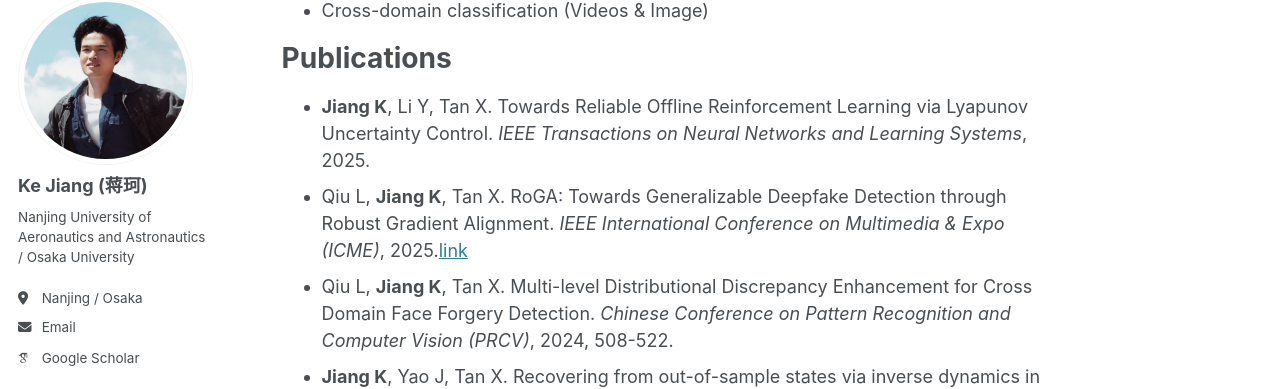
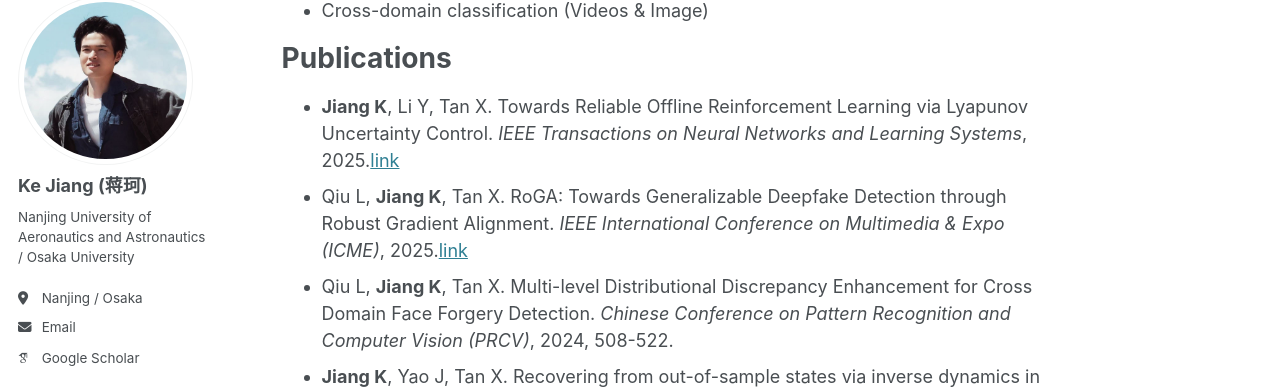
Before and after one commit to Jack10843/Jack10843.github.io, a Jekyll site: the page built from _pages/about.md, in a window 1280 px wide and 900 px high, scrolled down 836 px. Shown: the part 110-499 px from the top of the window. Built offline with Jekyll 4.4.1, drawn with Linux system fonts in a browser that asks for light colours; some web fonts are replaced.

Commit message:
Update about.md

```diff
--- a/_pages/about.md
+++ b/_pages/about.md
@@ -28,7 +28,7 @@ Research Interests
 
 Publications
 ======
- - **Jiang K**, Li Y, Tan X. Towards Reliable Offline Reinforcement Learning via Lyapunov Uncertainty Control. *IEEE Transactions on Neural Networks and Learning Systems*, 2025.
+ - **Jiang K**, Li Y, Tan X. Towards Reliable Offline Reinforcement Learning via Lyapunov Uncertainty Control. *IEEE Transactions on Neural Networks and Learning Systems*, 2025.[link](https://doi.org/10.1109/TNNLS.2025.3616159)
  - Qiu L, **Jiang K**, Tan X. RoGA: Towards Generalizable Deepfake Detection through Robust Gradient Alignment. *IEEE International Conference on Multimedia & Expo (ICME)*, 2025.[link](https://arxiv.org/abs/2505.20653)
  - Qiu L, **Jiang K**, Tan X. Multi-level Distributional Discrepancy Enhancement for Cross Domain Face Forgery Detection. *Chinese Conference on Pattern Recognition and Computer Vision (PRCV)*, 2024, 508-522.
  - **Jiang K**, Yao J, Tan X. Recovering from out-of-sample states via inverse dynamics in offline reinforcement learning. *Advances in Neural Information Processing Systems (NeurIPS)*, 2023, 36.[link](https://proceedings.neurips.cc/paper_files/paper/2023/file/7a0f7e9d9b42b26e5bfc9ba4c6e5287c-Paper-Conference.pdf)
```
